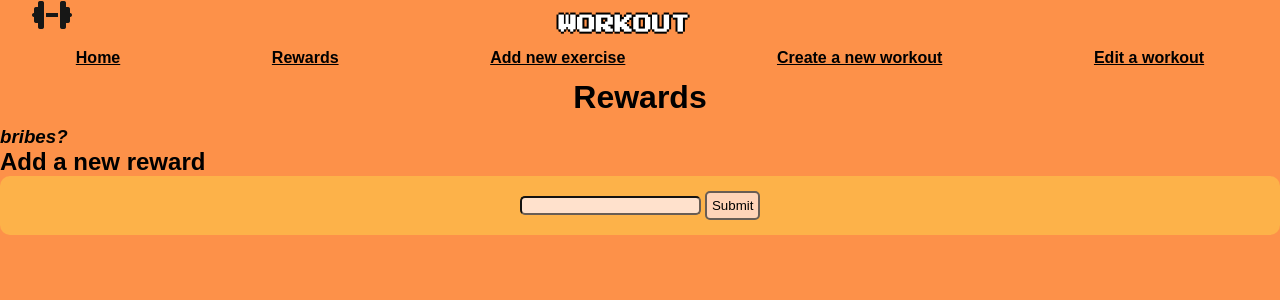
After one commit to frasey/workout, a Flask app: page /rewards in a window 1280 px wide. The commit adds this page. Shown: the top 300 px of the page. Run offline with Flask 3, Linux system fonts and the light colour scheme; some libraries are stand-ins or nearby versions.

Commit message:
add/show user rewards

```diff
--- a/controllers/rewards.py
+++ b/controllers/rewards.py
@@ -1,5 +1,19 @@
-from flask import Blueprint
+from flask import Blueprint, render_template, request, redirect
 from app import db
 from models.rewards import Reward
 
 rewards_blueprint = Blueprint("/rewards", __name__)
+
+@rewards_blueprint.route("/rewards")
+def show_rewards():
+    rewards = Reward.query.all()
+    return render_template("rewards/add_show_rewards.jinja", rewards=rewards)
+
+@rewards_blueprint.route("/rewards", methods=['POST'])
+def add_reward():
+    name = request.form["reward"]
+    new_reward = Reward(name=name)
+    db.session.add(new_reward)
+    db.session.commit()
+
+    return redirect("/rewards")
--- a/models/rewards.py
+++ b/models/rewards.py
@@ -2,5 +2,5 @@ from app import db
 
 class Reward(db.Model):
     id = db.Column(db.Integer, primary_key=True)
-    reward = db.Column(db.String(64))
-    user_id = db.Column(db.Integer, db.ForeignKey("users.id"))
+    name = db.Column(db.String(64))
+    user_id = db.Column(db.Integer, db.ForeignKey("users.id"), default=1)
--- a/templates/base.jinja
+++ b/templates/base.jinja
@@ -19,6 +19,7 @@
     </header>
     <div class="nav-bar">
             <a class="nav-link" href="/workout">Home</a>
+            <a class="nav-link" href="/rewards">Rewards</a>
             <a class="nav-link" href="/exercise">Add new exercise</a>
             <a class="nav-link" href="/workout/new">Create a new workout</a>
             <a class="nav-link" href="/workout/all-workouts">Edit a workout</a>
--- /dev/null
+++ b/templates/rewards/add_show_rewards.jinja
@@ -0,0 +1,20 @@
+{% extends 'base.jinja' %} {% block content %}
+
+    <h1 class="page-title">Rewards</h1>
+    <h3><i>bribes?</i></h3>
+
+    <ul>
+        {% for reward in rewards %}
+            <li>{{reward.name}}</li>
+        {% endfor %}
+    </ul>
+
+    <h2>Add a new reward</h2>
+    <form class="form" action="/rewards" method="post">
+        <label for="reward"></label>
+        <input class="dropdown" type="text" name="reward" id="reward">
+
+        <input class="submit-input" type="submit">
+    </form>
+
+{% endblock content %}
```
Also changed, not shown: migrations/versions/c85adb8a6933_.py (added, +34 -0 lines).
